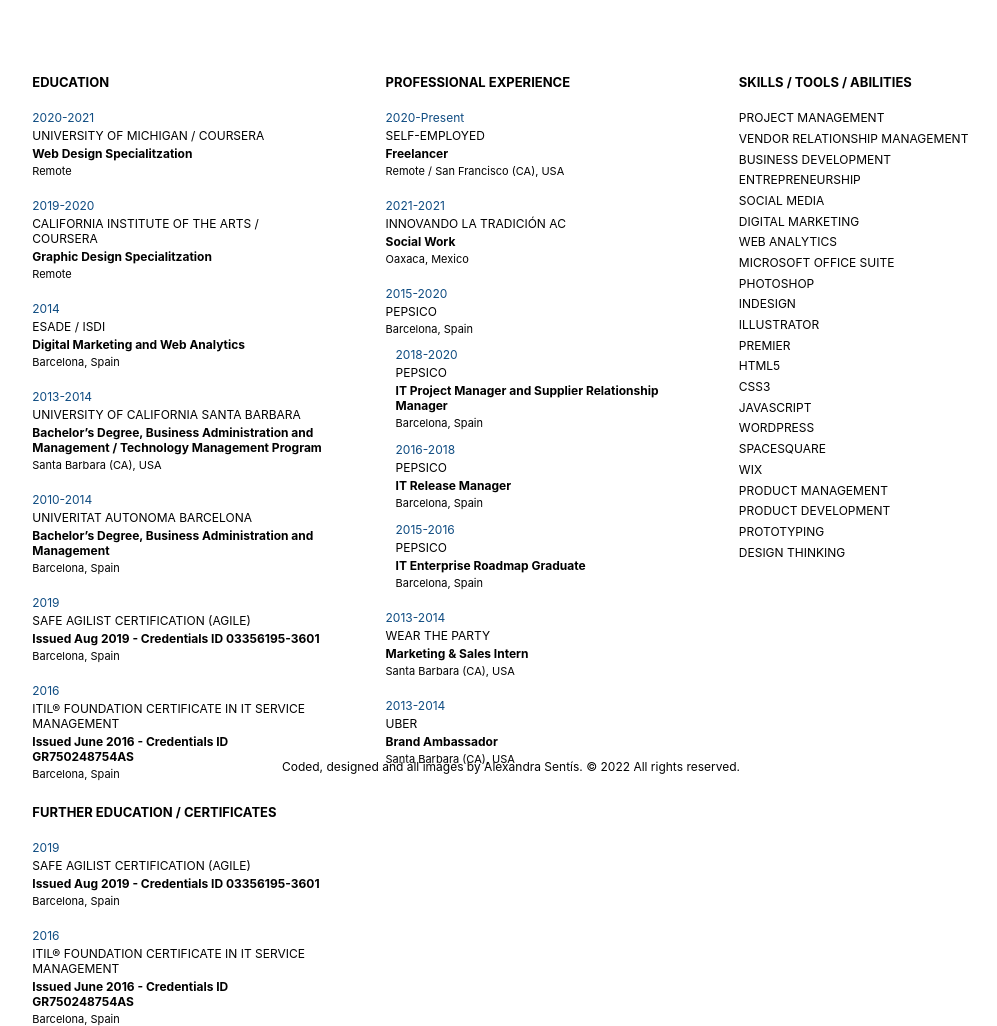
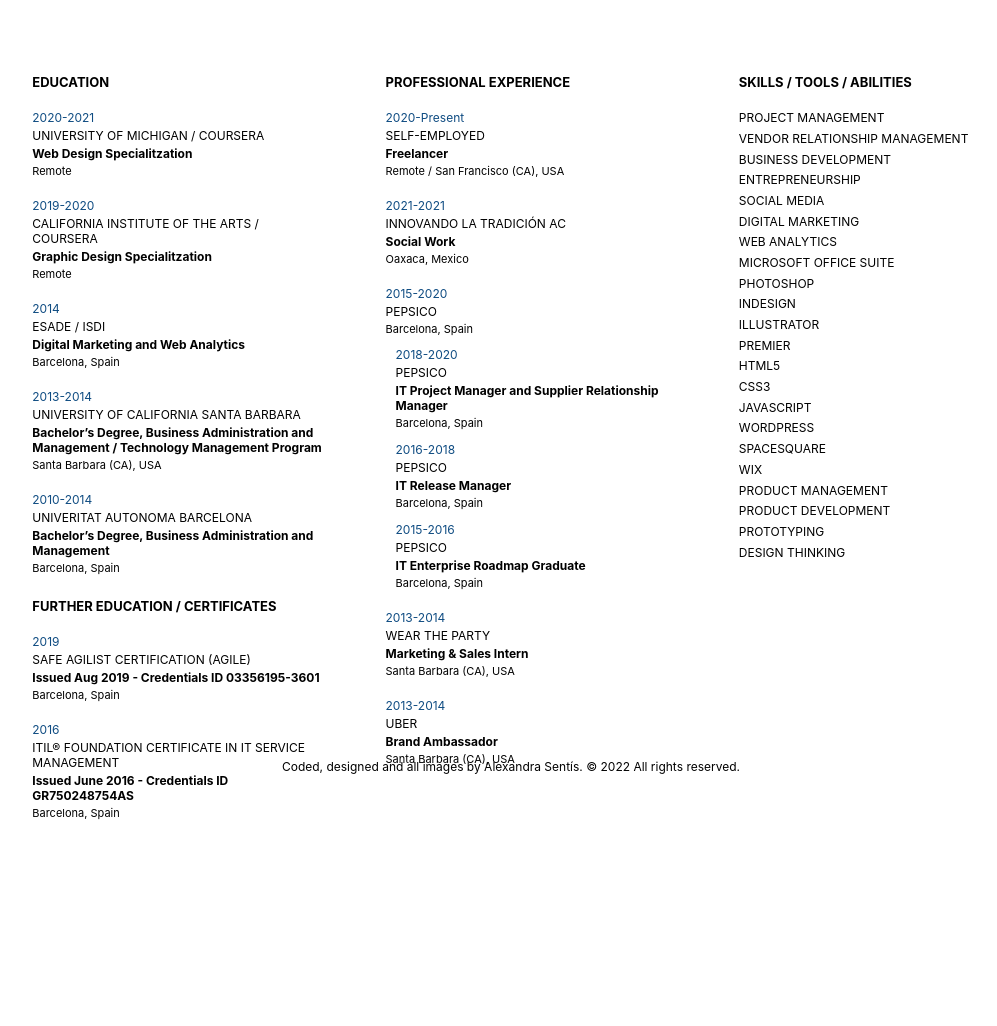
Before and after one commit to Alexsenfra/alexsenfra.github.io, a plain HTML site: page background.html in a window 1280 px wide. Shown: the whole page, without its empty margins (129-1126 px from the left). After the commit the page ends 820 px from the top, so only its background shows below. Drawn offline with Linux system fonts and the light colour scheme.

Commit message:
Update background.html

```diff
--- a/background.html
+++ b/background.html
@@ -88,21 +88,6 @@
 							<div class="location"> Barcelona, Spain </div>
 						</div>
 
-
-						<div class="groupeducation">
-							<div class="time_year">2019</div>
-							<div class="name_university">SAFe Agilist Certification (Agile)</div>
-							<p>Issued Aug 2019 - Credentials ID 03356195-3601</p>
-							<div class="location"> Barcelona, Spain </div>
-						</div>
-
-
-						<div class="groupeducation">
-							<div class="time_year">2016</div>
-							<div class="name_university text_wrap"> ITIL® Foundation Certificate in IT Service Management </div>
-							<p>Issued June 2016 - Credentials ID GR750248754AS</p>
-							<div class="location"> Barcelona, Spain </div>
-						</div>
 				</div>
 
 
```
